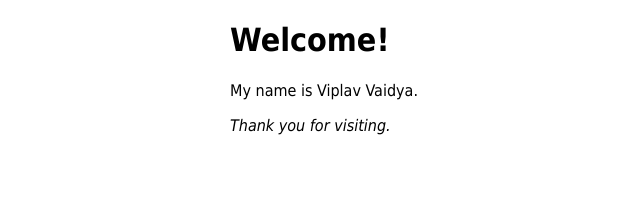
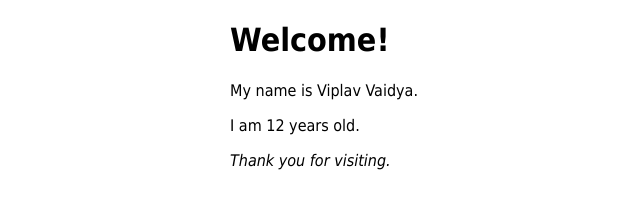
Before and after one commit to viplavvaidya/personal-website, a plain HTML site: page index.html in a window 1280 px wide. Shown: the whole page, without its empty margins (130-770 px from the left). Drawn offline with Linux system fonts and the light colour scheme.

Commit message:
Small update for testing.

```diff
--- a/index.html
+++ b/index.html
@@ -13,6 +13,7 @@
 <body>
 <h1>Welcome!</h1>
 <p>My name is Viplav Vaidya.</p>
+<p>I am 12 years old.</p>
 
 <p><em>Thank you for visiting.</em></p>
 </body>
```
